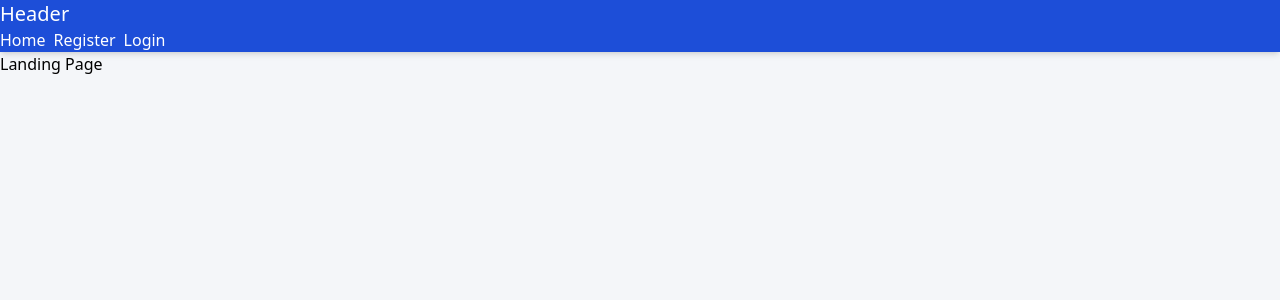
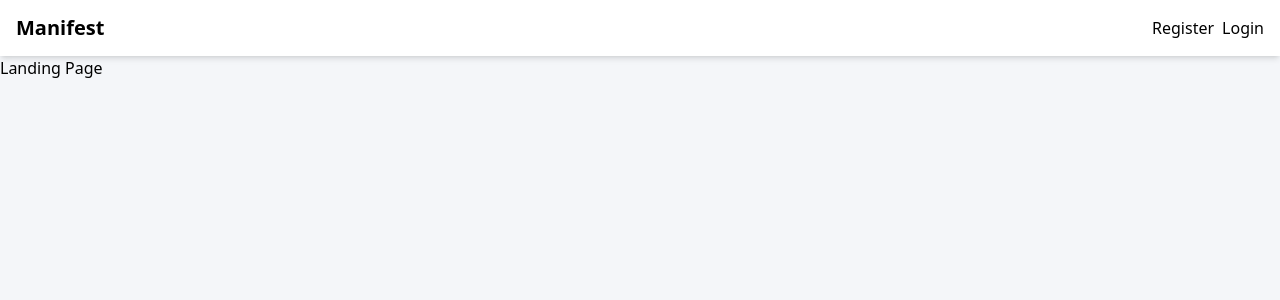
Before and after one commit to evfleet/manifest, a React (Vite) app in the folder packages/web/: page / in a window 1280 px wide. Shown: the top 300 px of the page. Built offline with nearby package versions, Linux system fonts and the light colour scheme.

Commit message:
refactor(web): rename header component

```diff
--- a/packages/web/src/components/Header/Header.tsx
+++ /dev/null
@@ -1,21 +0,0 @@
-import { Link } from "react-router-dom";
-
-export function Header() {
-  return (
-    <header className="z-50 bg-blue-700 shadow-md">
-      <h1 className="text-xl text-white">Header</h1>
-
-      <ul className="flex gap-2 text-white">
-        <li>
-          <Link to="/">Home</Link>
-        </li>
-        <li>
-          <Link to="/register">Register</Link>
-        </li>
-        <li>
-          <Link to="/login">Login</Link>
-        </li>
-      </ul>
-    </header>
-  );
-}
--- a/packages/web/src/components/Header/index.ts
+++ /dev/null
@@ -1 +0,0 @@
-export { Header } from "./Header";
--- a/packages/web/src/components/Layout/Layout.tsx
+++ b/packages/web/src/components/Layout/Layout.tsx
@@ -1,6 +1,6 @@
 import { ReactNode } from "react";
 
-import { Header } from "../Header";
+import { TopNav } from "../TopNav";
 import { Container } from "./Container";
 import { Main } from "./Main";
 
@@ -11,7 +11,7 @@ type LayoutProps = {
 export function Layout({ children }: LayoutProps) {
   return (
     <Container>
-      <Header />
+      <TopNav />
       <Main>{children}</Main>
     </Container>
   );
--- a/packages/web/src/components/Layout/SidebarLayout.tsx
+++ b/packages/web/src/components/Layout/SidebarLayout.tsx
@@ -1,6 +1,6 @@
 import { ReactNode } from "react";
 
-import { Header } from "../Header";
+import { TopNav } from "../TopNav";
 import { Container } from "./Container";
 import { Main } from "./Main";
 
@@ -11,7 +11,7 @@ type SidebarLayoutProps = {
 export function SidebarLayout({ children }: SidebarLayoutProps) {
   return (
     <Container>
-      <Header />
+      <TopNav />
       <div className="flex flex-1">
         <aside className="z-10 min-w-48 bg-white shadow-md">
           <p>Sidebar</p>
--- /dev/null
+++ b/packages/web/src/components/TopNav/TopNav.tsx
@@ -0,0 +1,22 @@
+import { Link } from "react-router-dom";
+
+export function TopNav() {
+  return (
+    <header className="z-50 flex h-14 items-center  px-4 shadow-md">
+      <div className="flex-1 text-xl font-semibold">
+        <Link to="/">Manifest</Link>
+      </div>
+
+      <nav>
+        <ul className="flex gap-2">
+          <li>
+            <Link to="/register">Register</Link>
+          </li>
+          <li>
+            <Link to="/login">Login</Link>
+          </li>
+        </ul>
+      </nav>
+    </header>
+  );
+}
--- /dev/null
+++ b/packages/web/src/components/TopNav/index.ts
@@ -0,0 +1 @@
+export { TopNav } from "./TopNav";
```
